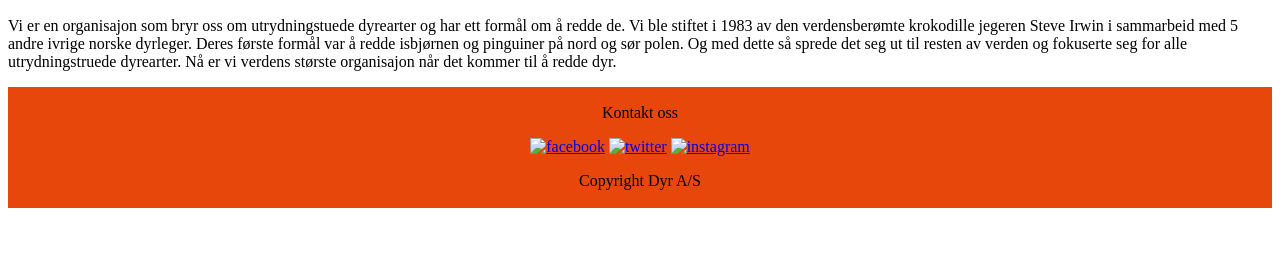
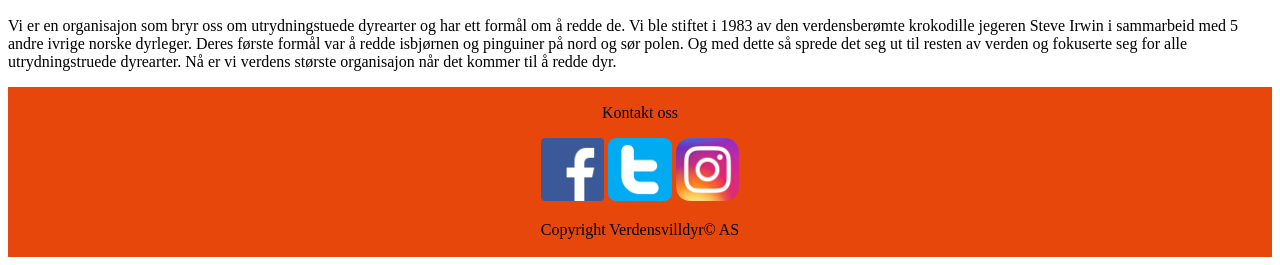
Before and after one commit to EaatMee/verdensvilldyr, a plain HTML site: page omoss.html in a window 1280 px wide. Shown: the part 1104-1369 px from the top of the page. Before the commit the page ends 1320 px from the top, so only its background shows below. Drawn offline with Linux system fonts and the light colour scheme.

Commit message:
Update omoss.html

```diff
--- a/omoss.html
+++ b/omoss.html
@@ -31,12 +31,12 @@
     </section>
   </article>
 
-  <footer>
+  	<footer>
 		<p>Kontakt oss</p>
-		<a href = "facebook.no"><img alt="facebook" src=""></a>
-		<a href = "twitter.com"><img alt="twitter" src=""></a>
-		<a href = "instagram.com"><img alt="instagram" src=""></a>
-		<p>Copyright Dyr A/S</p>
+		<img id="face" src="facebook.png" alt="facebook logo" >
+		<img id="twit" src="twitter.png" alt="facebook logo" >
+		<img id="insta" src="instagram.png" alt="facebook logo" >
+		<p>Copyright Verdensvilldyr© AS</p>
 	</footer>
 
 </body>
```
